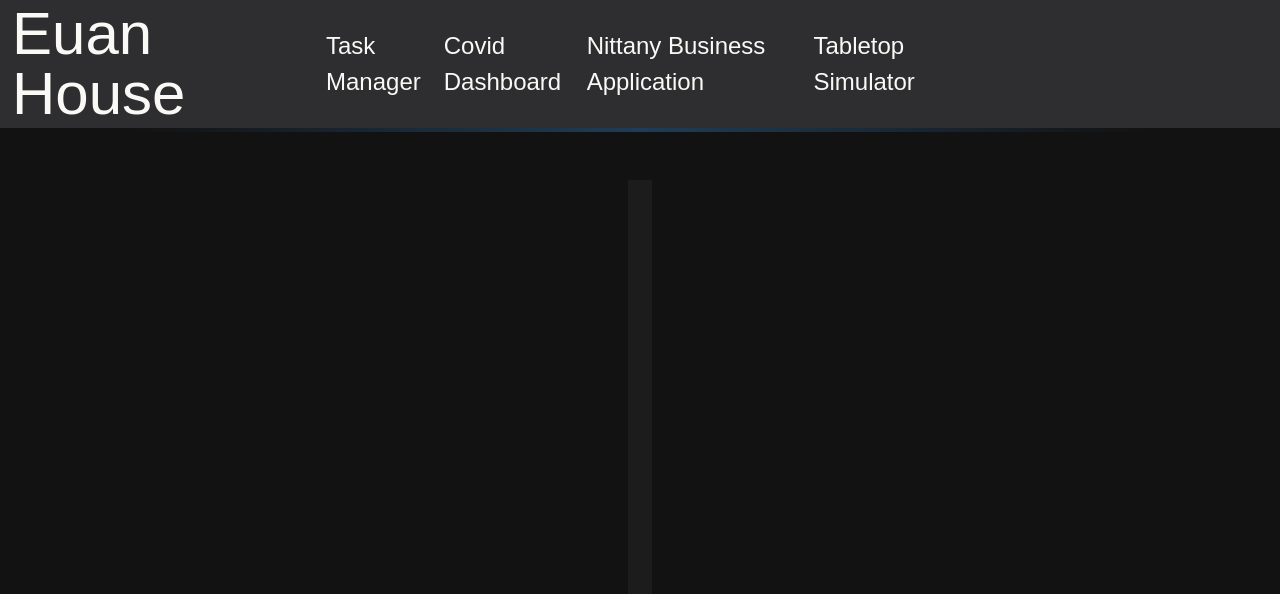
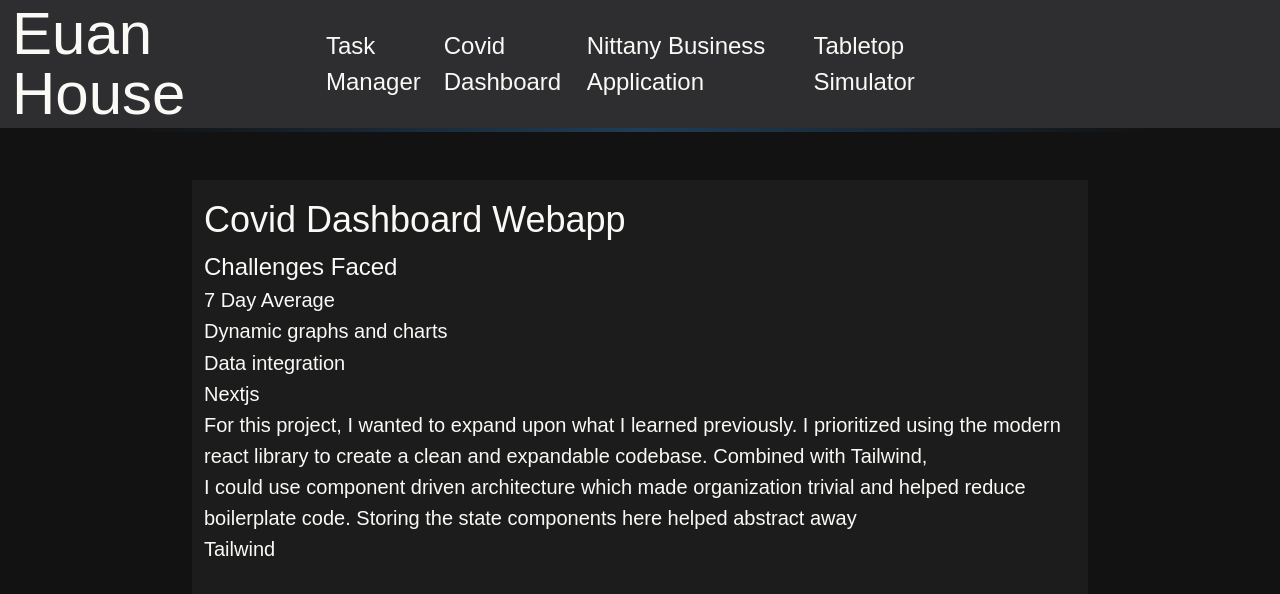
Before and after one commit to ehouse3/ehouse3.github.io, a Next.js app: page /projects/covid-dashboard in a window 1280 px wide. Shown: the top 594 px of the page. Built offline with nearby package versions, Linux system fonts and the light colour scheme; some icons are missing.

Commit message:
Update page.tsx

```diff
--- a/app/projects/covid-dashboard/page.tsx
+++ b/app/projects/covid-dashboard/page.tsx
@@ -1,3 +1,36 @@
 export default function covidDashboard() {
-  return <div></div>;
+  return (
+    <div>
+      <section data-desc="about"></section>
+      <h2>Covid Dashboard Webapp</h2>
+
+      <p></p>
+
+      <section data-desc="challenges">
+        <h4>Challenges Faced</h4>
+        <p>7 Day Average</p>
+        <p></p>
+        <p>Dynamic graphs and charts</p>
+        <p></p>
+        <p>Data integration</p>
+        <p></p>
+      </section>
+
+      <section data-desc="details">
+        <p>Nextjs</p>
+        <p>
+          For this project, I wanted to expand upon what I learned previously. I
+          prioritized using the modern react library to create a clean and
+          expandable codebase. Combined with Tailwind,
+        </p>
+        <p>
+          I could use component driven architecture which made organization
+          trivial and helped reduce boilerplate code. Storing the state
+          components here helped abstract away
+        </p>
+        <p>Tailwind</p>
+        <p></p>
+      </section>
+    </div>
+  );
 }
```
